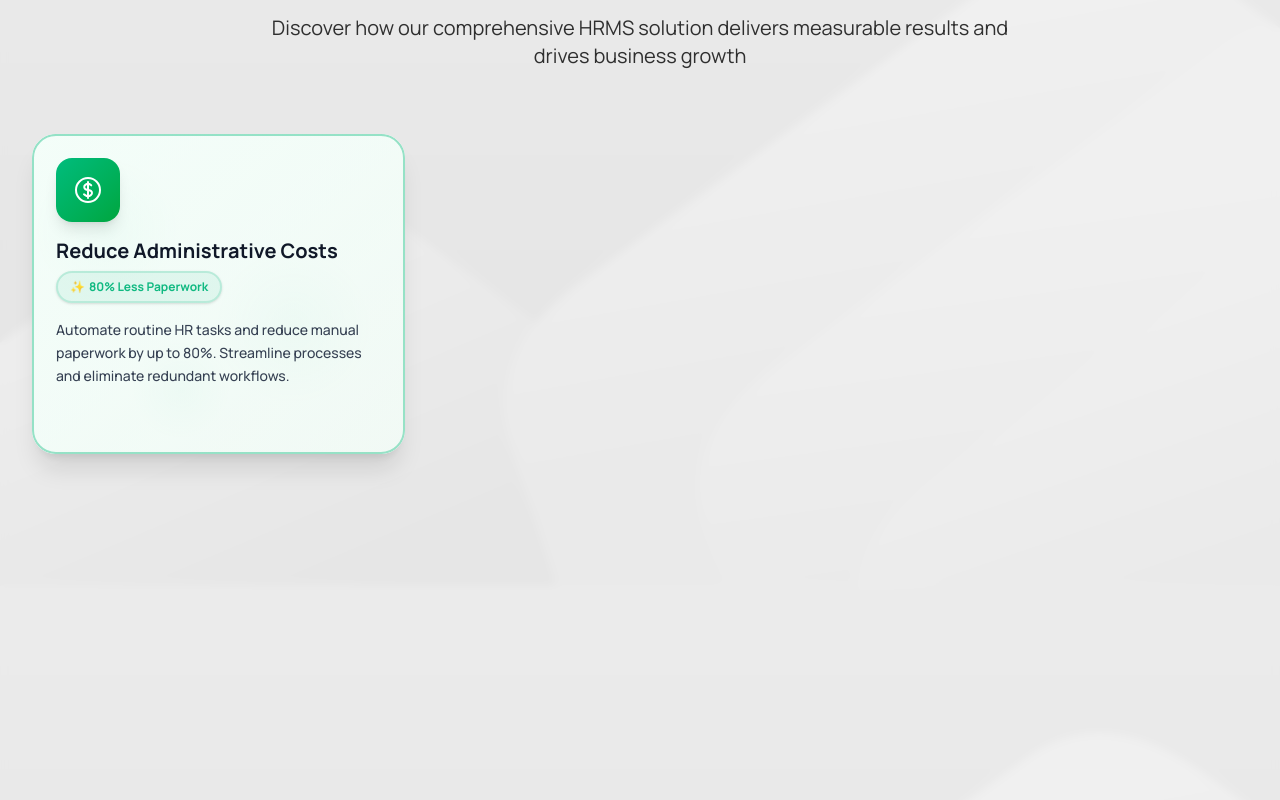
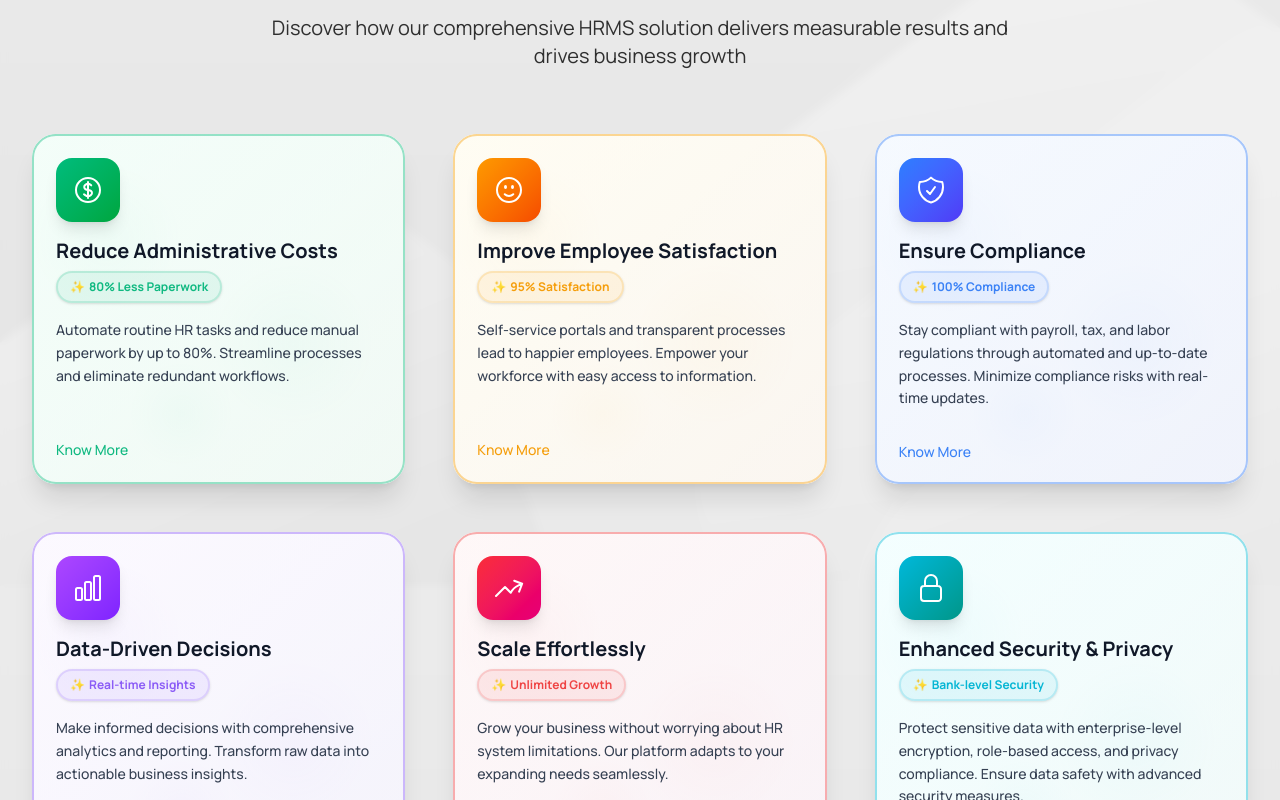
Before and after one commit to aas-imran/HRMS_LANDING_PAGE, a Next.js app: page / in a window 1280 px wide. Shown: the part 3800-4600 px from the top of the page. Built offline with nearby package versions, Linux system fonts and the light colour scheme.

Commit message:
benefits redesign

```diff
--- a/src/components/Benefits.jsx
+++ b/src/components/Benefits.jsx
@@ -1,8 +1,7 @@
 
-import React from 'react';
+import React, { useState } from 'react';
 import Link from 'next/link';
 import Image from 'next/image';
-import RevealAnimation from './RevealAnimation';
 import {
   CurrencyDollarIcon,
   FaceSmileIcon,
@@ -19,6 +18,18 @@ import {
 } from '@heroicons/react/24/outline';
 
 const Benefits = () => {
+  const [expandedCards, setExpandedCards] = useState(new Set());
+
+  const toggleCard = (index) => {
+    const newExpandedCards = new Set(expandedCards);
+    if (newExpandedCards.has(index)) {
+      newExpandedCards.delete(index);
+    } else {
+      newExpandedCards.add(index);
+    }
+    setExpandedCards(newExpandedCards);
+  };
+
   const benefits = [
     {
       title: "Reduce Administrative Costs",
@@ -122,18 +133,18 @@ const Benefits = () => {
           {benefits.map((benefit, index) => {
             const IconComponent = benefit.icon;
             const HoverIconComponent = benefit.hoverIcon;
+            const isExpanded = expandedCards.has(index);
             return (
-              <RevealAnimation key={index} delay={index * 100}>
-                <div className="group relative h-[320px] w-full">
+                <div key={index} className="group relative h-[350px] w-full cursor-pointer">
                   {/* Card Container */}
-                  <div className="absolute inset-0 bg-gradient-to-br from-white via-gray-50 to-gray-100 rounded-3xl shadow-xl group-hover:shadow-2xl transition-all duration-300 group-hover:-translate-y-2 group-hover:scale-102 overflow-hidden">
+                  <div className="absolute inset-0 bg-gradient-to-br from-white via-gray-50 to-gray-100 rounded-3xl shadow-xl hover:shadow-2xl transition-all duration-300 hover:-translate-y-2 hover:scale-102 overflow-hidden">
 
-                    {/* Hover Border Effect - Positioned correctly */}
-                    <div className={`absolute inset-0 rounded-3xl border-2 border-transparent group-hover:border-opacity-50 transition-all duration-300 pointer-events-none`}
+                    {/* Border Effect - Shows when expanded */}
+                    <div className={`absolute inset-0 rounded-3xl border-2 transition-all duration-300 pointer-events-none ${isExpanded ? 'border-opacity-50' : 'border-transparent'}`}
                          style={{ borderColor: benefit.accentColor }}></div>
 
                     {/* Background Pattern */}
-                    <div className="absolute inset-0 opacity-5 group-hover:opacity-10 transition-opacity duration-300">
+                    <div className={`absolute inset-0 transition-opacity duration-300 ${isExpanded ? 'opacity-10' : 'opacity-5'}`}>
                       <div className="absolute inset-0" style={{
                         backgroundImage: `radial-gradient(circle at 20% 30%, ${benefit.accentColor} 0%, transparent 20%),
                                          radial-gradient(circle at 70% 60%, ${benefit.accentColor} 0%, transparent 25%),
@@ -142,7 +153,7 @@ const Benefits = () => {
                     </div>
 
                     {/* Gradient Overlay */}
-                    <div className={`absolute inset-0 bg-gradient-to-br ${benefit.bgColor} opacity-60 group-hover:opacity-80 transition-opacity duration-300`}></div>
+                    <div className={`absolute inset-0 bg-gradient-to-br ${benefit.bgColor} transition-opacity duration-300 ${isExpanded ? 'opacity-80' : 'opacity-60'}`}></div>
 
                     {/* Content Container */}
                     <div className="relative z-10 h-full flex flex-col p-6">
@@ -150,18 +161,21 @@ const Benefits = () => {
                       {/* Header Section */}
                       <div className="flex-shrink-0 mb-4">
                         {/* Icon Container */}
-                        <div className={`inline-flex items-center justify-center w-16 h-16 rounded-2xl bg-gradient-to-br ${benefit.color} shadow-lg group-hover:shadow-xl group-hover:scale-110 transition-all duration-300 mb-4`}>
-                          <IconComponent className="w-8 h-8 text-white group-hover:hidden transition-all duration-300" />
-                          <HoverIconComponent className="w-8 h-8 text-white hidden group-hover:block transition-all duration-300" />
+                        <div className={`inline-flex items-center justify-center w-16 h-16 rounded-2xl bg-gradient-to-br ${benefit.color} shadow-lg hover:shadow-xl hover:scale-110 transition-all duration-300 mb-4`}>
+                          {isExpanded ? (
+                            <HoverIconComponent className="w-8 h-8 text-white transition-all duration-300" />
+                          ) : (
+                            <IconComponent className="w-8 h-8 text-white transition-all duration-300" />
+                          )}
                         </div>
 
                         {/* Title */}
-                        <h3 className="text-xl font-bold text-gray-900 group-hover:text-gray-800 transition-colors duration-300 leading-tight mb-2">
+                        <h3 className={`text-xl font-bold transition-colors duration-300 leading-tight mb-2 ${isExpanded ? 'text-gray-800' : 'text-gray-900'}`}>
                           {benefit.title}
                         </h3>
 
                         {/* Metric Badge */}
-                        <div className="inline-flex items-center px-3 py-1.5 rounded-full shadow-sm group-hover:shadow-md transition-all duration-300"
+                        <div className={`inline-flex items-center px-3 py-1.5 rounded-full shadow-sm transition-all duration-300 ${isExpanded ? 'shadow-md' : ''}`}
                              style={{ backgroundColor: `${benefit.accentColor}15`, border: `2px solid ${benefit.accentColor}30` }}>
                           <span className="text-xs mr-1">✨</span>
                           <span className="font-bold text-xs" style={{ color: benefit.accentColor }}>{benefit.metric}</span>
@@ -169,14 +183,14 @@ const Benefits = () => {
                       </div>
 
                       {/* Description - Default State */}
-                      <div className="flex-grow group-hover:hidden transition-all duration-300">
-                        <p className="text-gray-700 leading-relaxed text-sm font-medium">
+                      <div className={`flex-grow transition-all duration-300 ${isExpanded ? 'hidden' : 'block'}`}>
+                        <p className="text-gray-700 leading-relaxed text-sm font-medium mb-4">
                           {benefit.description}
                         </p>
                       </div>
 
-                      {/* Features List - Hover State */}
-                      <div className="flex-grow hidden group-hover:block transition-all duration-300">
+                      {/* Features List - Expanded State */}
+                      <div className={`flex-grow transition-all duration-300 ${isExpanded ? 'block' : 'hidden'}`}>
                         <h4 className="text-base font-semibold text-gray-800 mb-3" style={{ color: benefit.accentColor }}>
                           Key Features:
                         </h4>
@@ -190,13 +204,39 @@ const Benefits = () => {
                         </ul>
                       </div>
 
-                      {/* Bottom Section - Empty for now */}
+                      {/* Bottom Section */}
                       <div className="flex-shrink-0 mt-4">
+                        {/* Know More Text - Clickable */}
+                        <div className={`transition-all duration-300 ${isExpanded ? 'hidden' : 'block'}`}>
+                          <p
+                            className="text-sm font-medium cursor-pointer hover:underline transition-all duration-300"
+                            style={{ color: benefit.accentColor }}
+                            onClick={(e) => {
+                              e.stopPropagation();
+                              toggleCard(index);
+                            }}
+                          >
+                            Know More
+                          </p>
+                        </div>
+
+                        {/* Close Text - When Expanded */}
+                        <div className={`transition-all duration-300 ${isExpanded ? 'block' : 'hidden'}`}>
+                          <p
+                            className="text-sm font-medium cursor-pointer hover:underline transition-all duration-300"
+                            style={{ color: benefit.accentColor }}
+                            onClick={(e) => {
+                              e.stopPropagation();
+                              toggleCard(index);
+                            }}
+                          >
+                            Show Less
+                          </p>
+                        </div>
                       </div>
                     </div>
                   </div>
                 </div>
-              </RevealAnimation>
             );
           })}
         </div>
```
